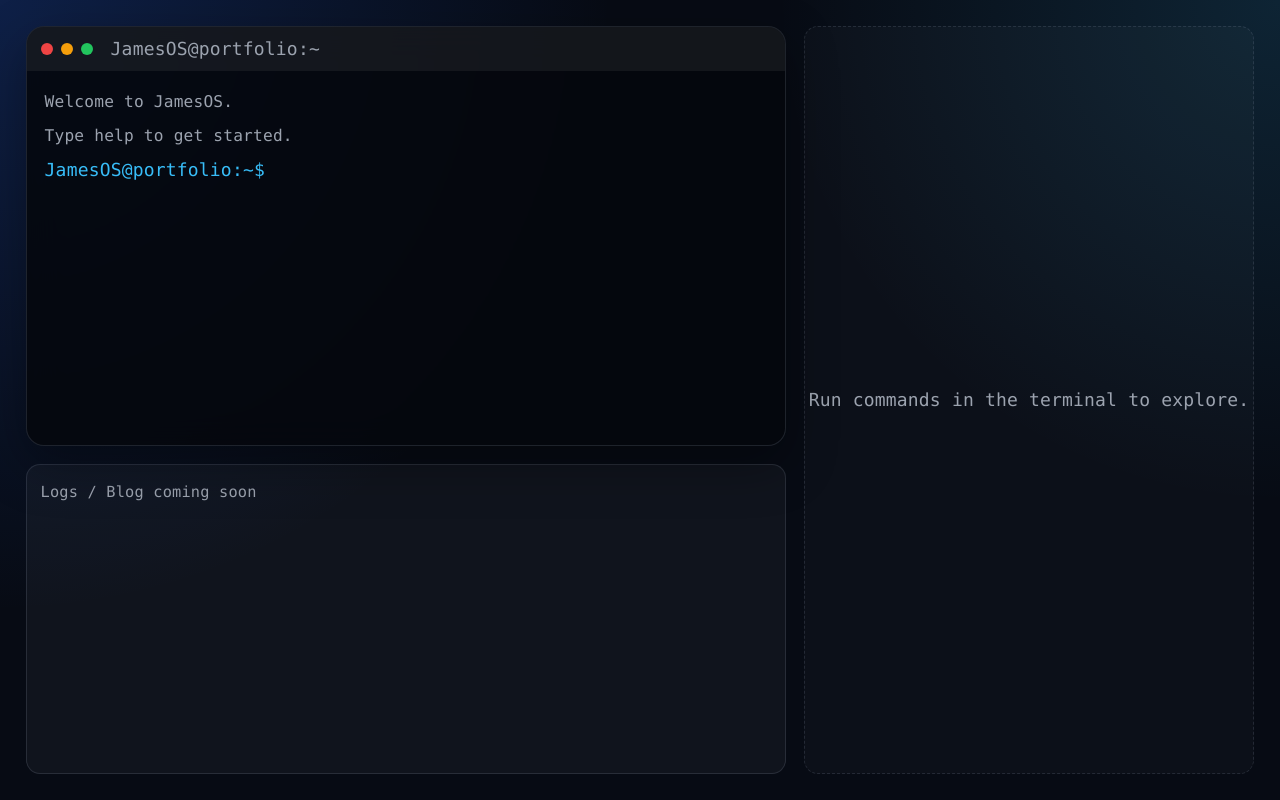
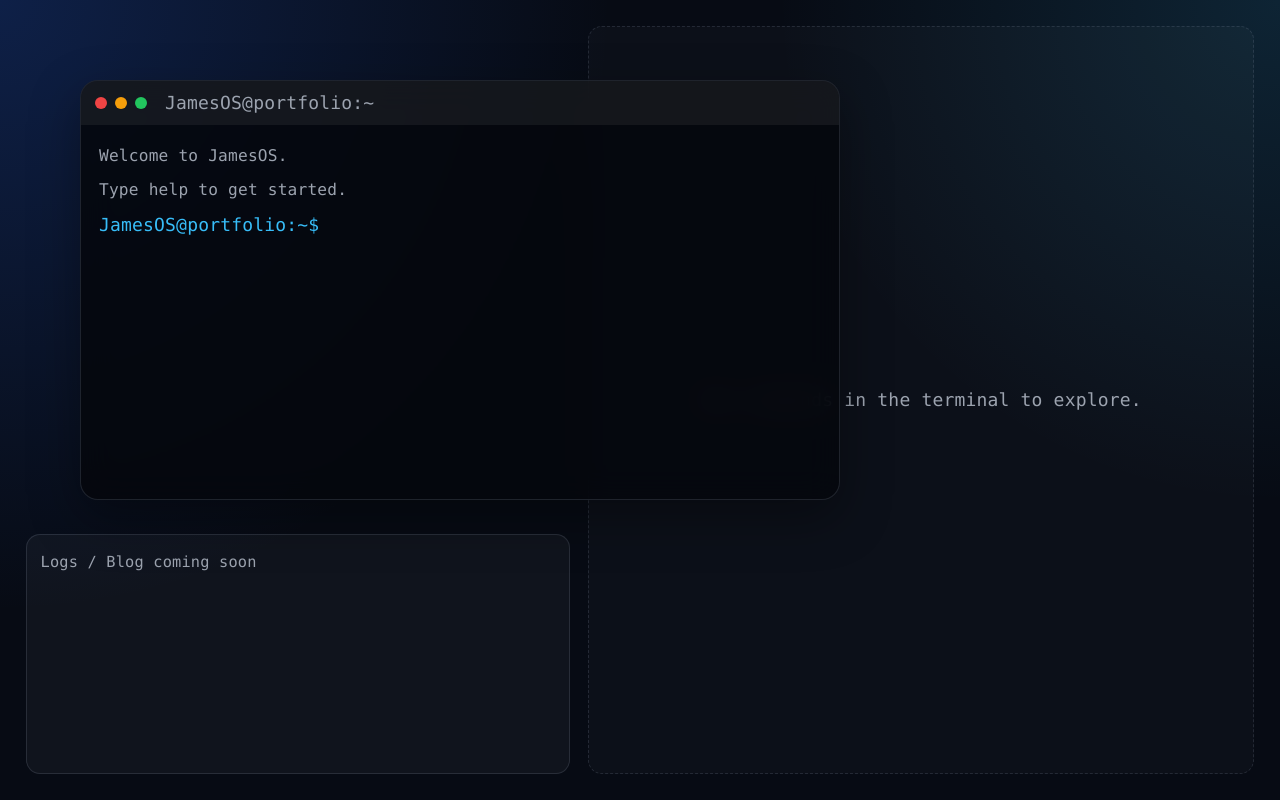
Before and after one commit to Jameboyyy/jameboyyy.com, a React (Vite) app in the folder portfolio/: page / in a window 1280 px wide. Built offline with nearby package versions, Linux system fonts and the light colour scheme.

Commit message:
Terminal can be dragged across full screen. Fixed spacing

```diff
--- a/portfolio/src/components/terminal/terminal.css
+++ b/portfolio/src/components/terminal/terminal.css
@@ -75,13 +75,15 @@
 
 .terminalPrompt {
   color: var(--accent);
-  margin-right: 8px;
+  margin-right: 12px;
+  white-space: nowrap;
 }
 
 .terminalInputLine {
   display: flex;
   align-items: center;
   text-align: left;
+  gap: 4px;
 }
 
 .terminalInput {
--- a/portfolio/src/components/terminal/terminal.jsx
+++ b/portfolio/src/components/terminal/terminal.jsx
@@ -214,9 +214,10 @@ const Terminal = ({ onOpenView }) => {
     }
 
     const nodeRef = useRef(null)
+    const inputRef = useRef(null);
 
     return (
-        <Draggable nodeRef={nodeRef} handle=".terminalHeader" bounds="parent">
+        <Draggable nodeRef={nodeRef} handle=".terminalHeader" >
             <div ref={nodeRef} className="terminalContainer">
                 <div className="terminalHeader">
                     <span className="dot red"></span>
@@ -225,7 +226,9 @@ const Terminal = ({ onOpenView }) => {
                     <p className="terminalHeading">JamesOS@portfolio:~</p>
                 </div>
 
-                <div className="terminalBody">
+                <div className="terminalBody"
+                    onClick={() => inputRef.current?.focus()}
+                >
                     <div className="terminalHistory">
                         {history.map((item, index) => (
                             <div key={index} className={`terminalLine ${item.type}`}>
@@ -243,6 +246,7 @@ const Terminal = ({ onOpenView }) => {
                     <div className="terminalInputLine">
                         <span className="terminalPrompt">JamesOS@portfolio:{currentPath}$</span>
                         <input
+                            ref={inputRef}
                             className="terminalInput"
                             value={input}
                             onChange={(event) => setInput(event.target.value)}
--- a/portfolio/src/pages/home.css
+++ b/portfolio/src/pages/home.css
@@ -12,14 +12,17 @@
   padding: clamp(16px, 2vw, 28px);
   display: grid;
   grid-template-columns: 0.9fr 1.1fr;
-  grid-template-rows: auto 1fr;
+  grid-template-rows: auto 240px;
   gap: 18px;
   box-sizing: border-box;
 }
 
 .terminalArea {
-  grid-column: 1;
-  grid-row: 1;
+  position: fixed;
+  top: 80px;
+  left: 80px;
+  z-index: 1000;
+  width: fit-content;
 }
 
 .mainViewerArea {
@@ -37,7 +40,6 @@
   border-radius: 14px;
   padding: 14px;
   background: rgba(255, 255, 255, 0.04);
-  min-height: 240px;
 }
 
 .bottomRight {
--- a/portfolio/src/pages/home.jsx
+++ b/portfolio/src/pages/home.jsx
@@ -14,10 +14,12 @@ const Home = () => {
 
   return (
     <section className="homepageSection">
+
+      <div className="terminalArea">
+        <Terminal onOpenView={setActiveView} />
+      </div>
+
         <div className="dashboardLayout">
-            <div className="terminalArea">
-            <Terminal onOpenView={setActiveView} />
-            </div>
 
             <div className="mainViewerArea">
             {activeProject && <ProjectPanel project={activeProject} />}
```
